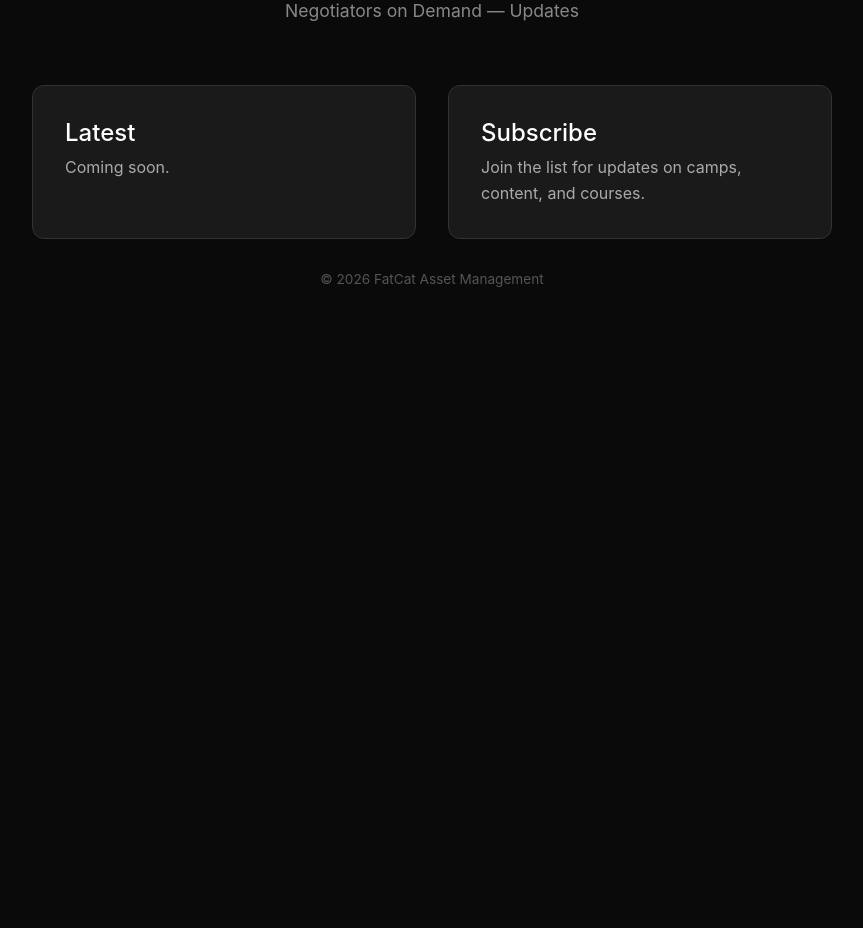
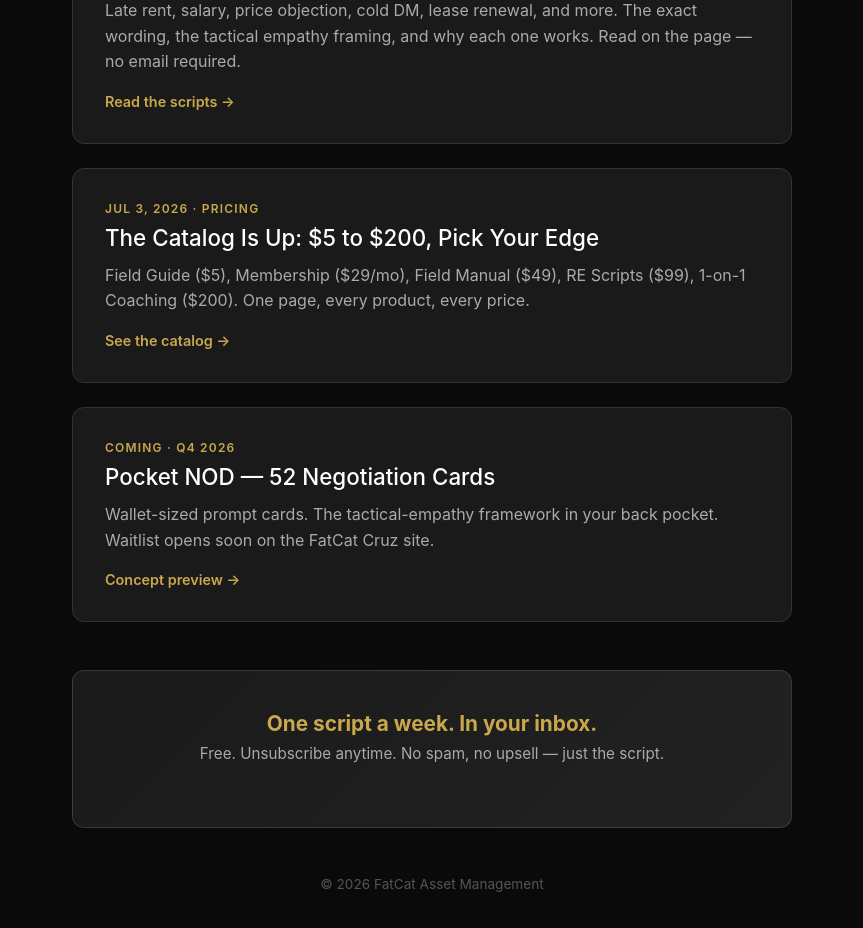
Before and after one commit to Dan8NOD/nodnew, a plain HTML site: page index.html in a window 1280 px wide. Shown: the part 270-1198 px from the top of the page, without its empty margins (208-1071 px from the left). Before the commit the page ends 800 px from the top, so only its background shows below. Drawn offline with Linux system fonts and the light colour scheme.

Commit message:
feat: real news blog (3 posts) with links to scripts, products, Pocket NOD

```diff
--- a/index.html
+++ b/index.html
@@ -3,35 +3,56 @@
 <head>
   <meta charset="UTF-8">
   <meta name="viewport" content="width=device-width, initial-scale=1.0">
-  <meta name="description" content="NOD News — updates and content from the NOD Academy and Negotiators on Demand ecosystem.">
+  <meta name="description" content="NOD News — latest from NOD Academy and the negotiation practice.">
   <meta property="og:image" content="https://nodnew.com/logo.png">
   <title>NOD News</title>
   <style>
     * { margin: 0; padding: 0; box-sizing: border-box; }
-    body { font-family: -apple-system, BlinkMacSystemFont, 'Segoe UI', sans-serif; background: #0a0a0a; color: #fff; min-height: 100vh; display: flex; flex-direction: column; align-items: center; justify-content: center; padding: 2rem; }
-    h1 { font-size: 3rem; margin-bottom: 1rem; font-weight: 300; letter-spacing: -0.02em; }
-    .subtitle { color: #888; margin-bottom: 4rem; font-size: 1.1rem; }
-    .cards { display: grid; grid-template-columns: repeat(auto-fit, minmax(280px, 1fr)); gap: 2rem; max-width: 800px; width: 100%; }
-    .card { background: #1a1a1a; border: 1px solid #333; border-radius: 12px; padding: 2rem; text-decoration: none; color: inherit; transition: all 0.2s; }
-    .card:hover { border-color: #666; transform: translateY(-4px); }
-    .card h2 { font-size: 1.5rem; margin-bottom: 0.5rem; font-weight: 500; }
-    .card p { color: #aaa; line-height: 1.6; }
-
+    body { font-family: -apple-system, BlinkMacSystemFont, 'Segoe UI', sans-serif; background: #0a0a0a; color: #fff; min-height: 100vh; padding: 3rem 2rem; }
+    .container { max-width: 720px; margin: 0 auto; }
+    h1 { font-size: 2.5rem; margin-bottom: 0.5rem; font-weight: 300; letter-spacing: -0.02em; }
+    .subtitle { color: #888; margin-bottom: 3rem; font-size: 1rem; }
+    .post { background: #1a1a1a; border: 1px solid #333; border-radius: 12px; padding: 2rem; margin-bottom: 1.5rem; transition: border 0.2s; }
+    .post:hover { border-color: #555; }
+    .post .meta { color: #c9a84c; font-size: 0.75rem; text-transform: uppercase; letter-spacing: 0.1em; margin-bottom: 0.5rem; font-weight: 600; }
+    .post h2 { font-size: 1.4rem; margin-bottom: 0.75rem; font-weight: 500; }
+    .post p { color: #aaa; line-height: 1.6; margin-bottom: 1rem; }
+    .post a { color: #c9a84c; text-decoration: none; font-size: 0.9rem; font-weight: 600; }
+    .post a:hover { text-decoration: underline; }
+    .subscribe { background: linear-gradient(135deg, #1a1a1a 0%, #222 100%); border: 1px solid #c9a84c33; border-radius: 12px; padding: 2.5rem; text-align: center; margin-top: 3rem; }
+    .subscribe h3 { font-size: 1.3rem; margin-bottom: 0.5rem; color: #c9a84c; }
+    .subscribe p { color: #aaa; margin-bottom: 1.5rem; font-size: 0.95rem; }
+    footer { text-align: center; color: #555; padding: 3rem 1rem 2rem; font-size: 0.85rem; }
   </style>
 </head>
 <body>
-  <h1>NOD News</h1>
-  <p class="subtitle">Negotiators on Demand — Updates</p>
-  <div class="cards">
-        <div class="card">
-      <h2>Latest</h2>
-      <p>Coming soon.</p>
+  <div class="container">
+    <h1>NOD News</h1>
+    <p class="subtitle">Updates from the practice. New scripts, what worked, what didn't.</p>
+    <div class="post">
+      <div class="meta">Jul 3, 2026 · Scripts</div>
+      <h2>10 Free Scripts Are Live</h2>
+      <p>Late rent, salary, price objection, cold DM, lease renewal, and more. The exact wording, the tactical empathy framing, and why each one works. Read on the page — no email required.</p>
+      <a href="https://negotiatorsondemand.com/scripts.html">Read the scripts →</a>
     </div>
-    <div class="card">
-      <h2>Subscribe</h2>
-      <p>Join the list for updates on camps, content, and courses.</p>
+    <div class="post">
+      <div class="meta">Jul 3, 2026 · Pricing</div>
+      <h2>The Catalog Is Up: $5 to $200, Pick Your Edge</h2>
+      <p>Field Guide ($5), Membership ($29/mo), Field Manual ($49), RE Scripts ($99), 1-on-1 Coaching ($200). One page, every product, every price.</p>
+      <a href="https://negotiatorsondemand.com/products.html">See the catalog →</a>
     </div>
+    <div class="post">
+      <div class="meta">Coming · Q4 2026</div>
+      <h2>Pocket NOD — 52 Negotiation Cards</h2>
+      <p>Wallet-sized prompt cards. The tactical-empathy framework in your back pocket. Waitlist opens soon on the FatCat Cruz site.</p>
+      <a href="https://fatcatcruz.com">Concept preview →</a>
+    </div>
+    <div class="subscribe">
+      <h3>One script a week. In your inbox.</h3>
+      <p>Free. Unsubscribe anytime. No spam, no upsell — just the script.</p>
+      <script async data-uid="b9f24e182a" src="https://negotiatorsondemand.ck.page/b9f24e182a/index.js"></script>
+    </div>
+    <footer>&copy; 2026 FatCat Asset Management</footer>
   </div>
-  <footer style="text-align:center;color:#555;padding:2rem 1rem 3rem;font-size:0.85rem">&copy; 2026 FatCat Asset Management</footer>
 </body>
 </html>
```
